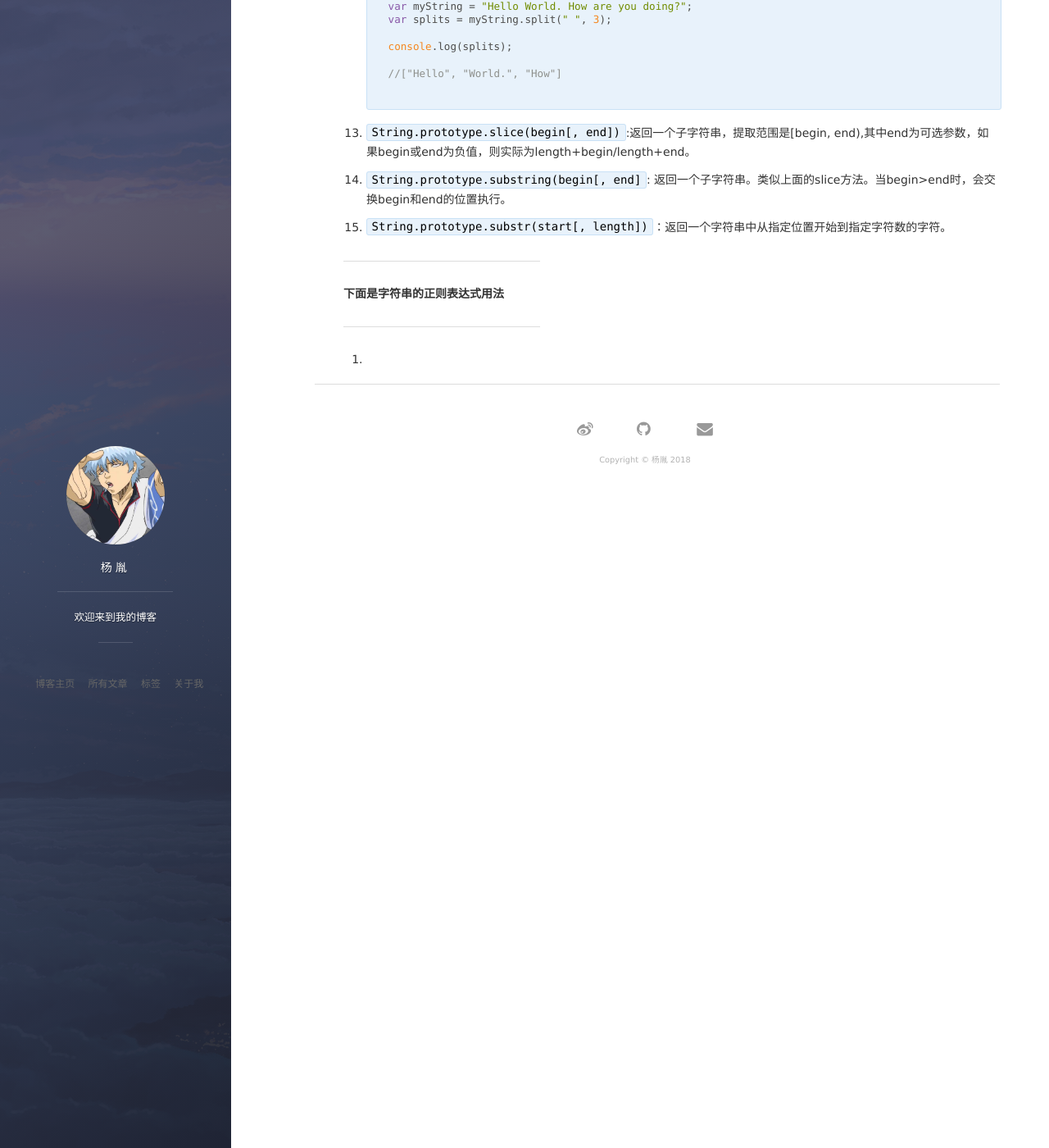
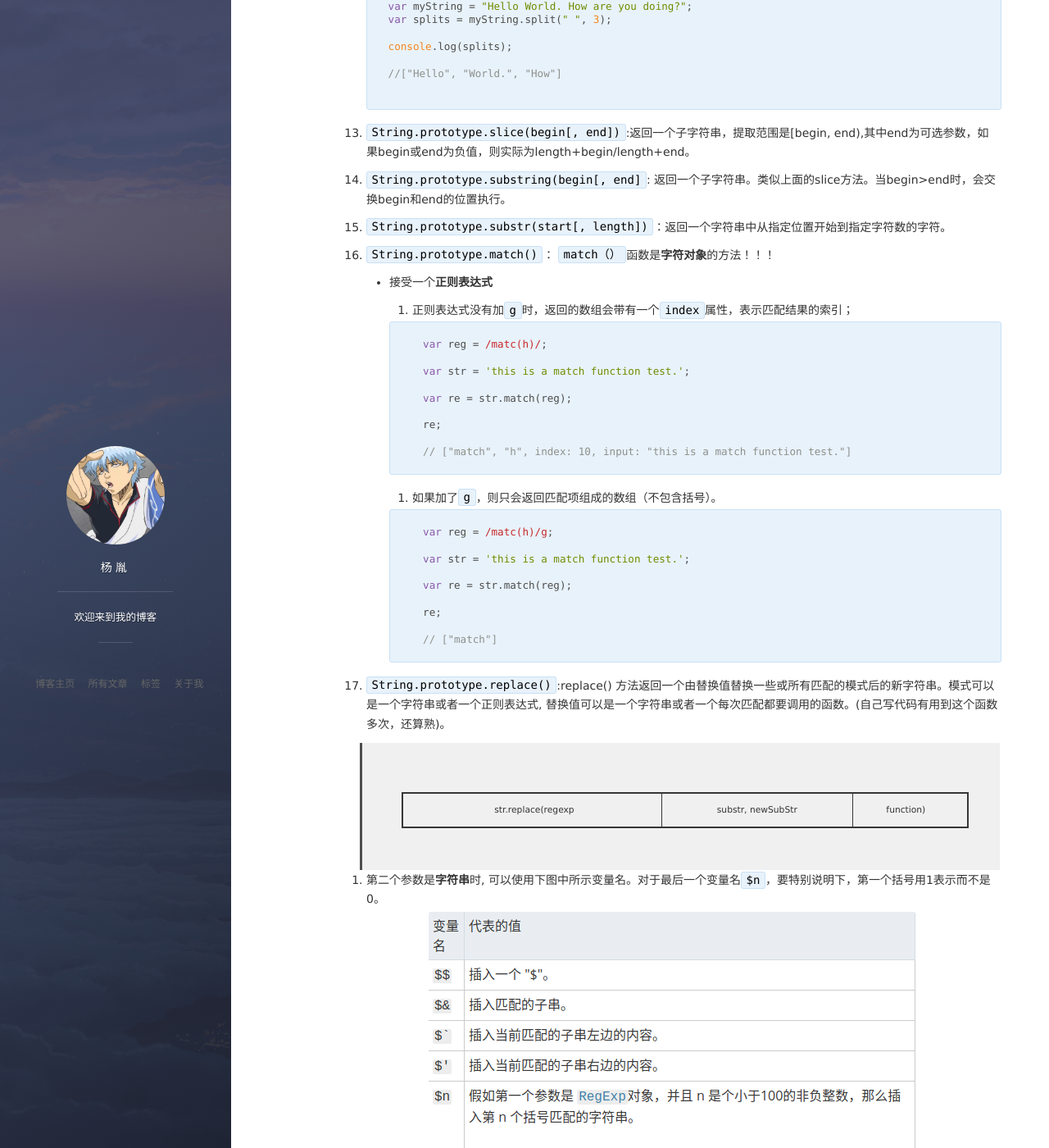
Before and after one commit to ginnko/old-blog, a Jekyll site: the page built from _posts/2018-07-09-javascript查漏补缺之六-字符串.md, in a window 1280 px wide and 1400 px high, scrolled down 2124 px. Shown: the whole window at 82% size. Built offline with Jekyll 4.4.1, drawn with Linux system fonts in a browser that asks for light colours; nearby versions of some CDN libraries; comment, search, counter and statistics services are not loaded; some of the changed text lies outside the part shown.

Commit message:
add something to string page of js

````diff
--- a/_posts/2018-07-09-javascript查漏补缺之六-字符串.md
+++ b/_posts/2018-07-09-javascript查漏补缺之六-字符串.md
@@ -125,10 +125,46 @@ tag: javascript
 
     15. `String.prototype.substr(start[, length])`：返回一个字符串中从指定位置开始到指定字符数的字符。
 
-    ---
+    16. `String.prototype.match()`： `match（）`函数是**字符对象**的方法！！！
 
-    **下面是字符串的正则表达式用法**
+        - 接受一个**正则表达式**
 
-    ---
+            1. 正则表达式没有加`g`时，返回的数组会带有一个`index`属性，表示匹配结果的索引；
 
-    16.
+            ```
+            var reg = /matc(h)/;
+
+            var str = 'this is a match function test.';
+
+            var re = str.match(reg);
+
+            re;
+
+            // ["match", "h", index: 10, input: "this is a match function test."]
+            ```
+
+            2. 如果加了`g`，则只会返回匹配项组成的数组（不包含括号）。
+
+            ```
+            var reg = /matc(h)/g;
+
+            var str = 'this is a match function test.';
+
+            var re = str.match(reg);
+
+            re;
+
+            // ["match"]
+            ```
+
+    17. `String.prototype.replace()`:replace() 方法返回一个由替换值替换一些或所有匹配的模式后的新字符串。模式可以是一个字符串或者一个正则表达式, 替换值可以是一个字符串或者一个每次匹配都要调用的函数。(自己写代码有用到这个函数多次，还算熟)。
+
+    >str.replace(regexp|substr, newSubStr|function)
+
+    1. 第二个参数是**字符串**时, 可以使用下图中所示变量名。对于最后一个变量名`$n`，要特别说明下，第一个括号用1表示而不是0。
+
+    ![特殊变量名](/images/js/3.png)
+
+    2. 第二个参数是**函数**时，每次匹配成功都会调用这个函数，将返回结果作为替代字符串。
+
+    ![函数参数](/images/js/4.png)
````
Also changed, not shown: images/js/3.png (added), images/js/4.png (added).
